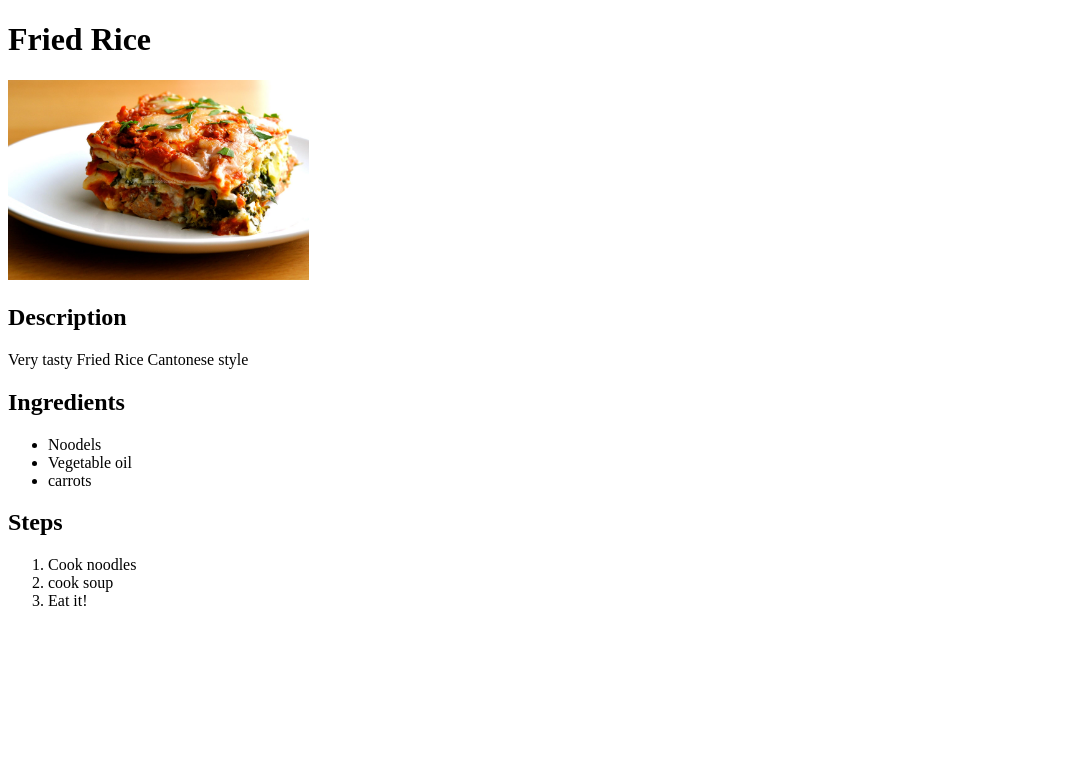
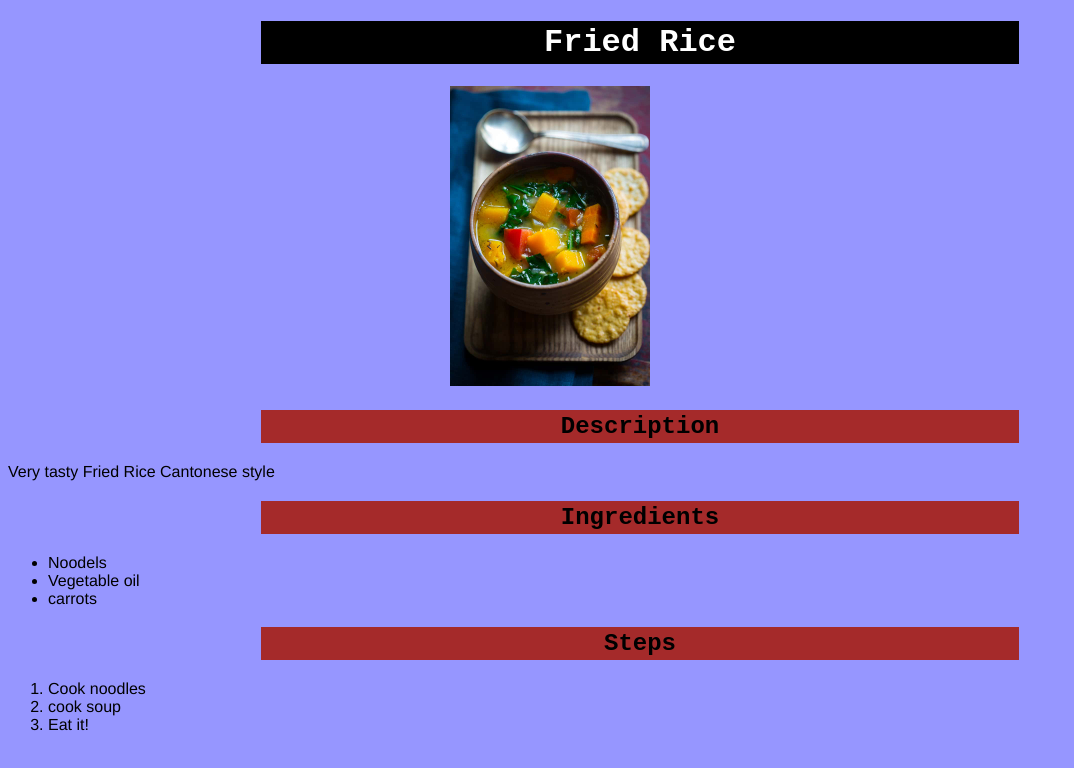
Before and after one commit to Skmyhrm/odin-recipes, a plain HTML site: page recipes/vegetable-soup.html in a window 1280 px wide. Shown: the whole page, without its empty margins (0-1074 px from the left). Drawn offline with Linux system fonts and the light colour scheme.

Commit message:
Added style to all

```diff
--- a/recipes/vegetable-soup.html
+++ b/recipes/vegetable-soup.html
@@ -1,36 +1,34 @@
 <!DOCTYPE html>
-<style>
-  img {
-    height: 200px;
-    width: auto;
-  }
-</style>
 <html lang="en">
   <head>
     <meta charset="UTF-8" />
     <meta http-equiv="X-UA-Compatible" content="IE=edge" />
     <meta name="viewport" content="width=device-width, initial-scale=1.0" />
-    <title>Document</title>
+    <link rel="stylesheet" href="../style.css" />
+    <title>Veggie Soup</title>
   </head>
-  <body>
-    <h1>Fried Rice</h1>
+  <body class="main-background">
+    <h1 class="main-header">Fried Rice</h1>
     <img
-      src="../images/Vegetable-Lasagne_9061.jpg"
+      class="images"
+      src="../images/harvest-vegetable-soup-010.jpg"
       alt="Delicious looking Veggie soup to warm your but"
     />
-    <h2>Description</h2>
+    <h2 class="sub-header">Description</h2>
+    <div class="other-texts">
       <p>Very tasty Fried Rice Cantonese style</p>
-    <h2>Ingredients</h2>
+      <h2 class="sub-header">Ingredients</h2>
       <ul>
         <li>Noodels</li>
         <li>Vegetable oil</li>
         <li>carrots</li>
       </ul>
-    <h2>Steps</h2>
+      <h2 class="sub-header">Steps</h2>
       <ol>
         <li>Cook noodles</li>
         <li>cook soup</li>
         <li>Eat it!</li>
       </ol>
+    </div>
   </body>
 </html>
--- /dev/null
+++ b/style.css
@@ -0,0 +1,47 @@
+.main-background {
+  background-color: rgb(150, 150, 255);
+}
+
+.main-header {
+  background-color: black;
+  color: white;
+  text-align: center;
+  margin-left: 20%;
+  margin-right: 20%;
+  padding-top: 3px;
+  padding-bottom: 3px;
+  font-family: "Courier New", Courier, monospace;
+}
+
+.link {
+  display: grid;
+  color: blue;
+  background-color: rgb(159, 163, 98);
+  margin-right: 50%;
+  padding-bottom: 4px;
+}
+
+.link:hover {
+  color: black;
+}
+
+.images {
+  height: 300px;
+  width: auto;
+  padding-left: 35%;
+}
+
+.sub-header {
+  margin-left: 20%;
+  margin-right: 20%;
+  text-align: center;
+  background-color: brown;
+  padding-top: 3px;
+  padding-bottom: 3px;
+  font-family: "Courier New", Courier, monospace;
+}
+
+.other-texts {
+  font-family: "Franklin Gothic Medium", "Arial Narrow", Arial, sans-serif;
+  font-size: medium;
+}
```
Also changed, not shown: index.html (+8 -5 lines), recipes/fried-rice.html (+11 -12 lines), recipes/lasagna.html (+14 -14 lines). Lines whose indentation alone changed are shown as unchanged.
